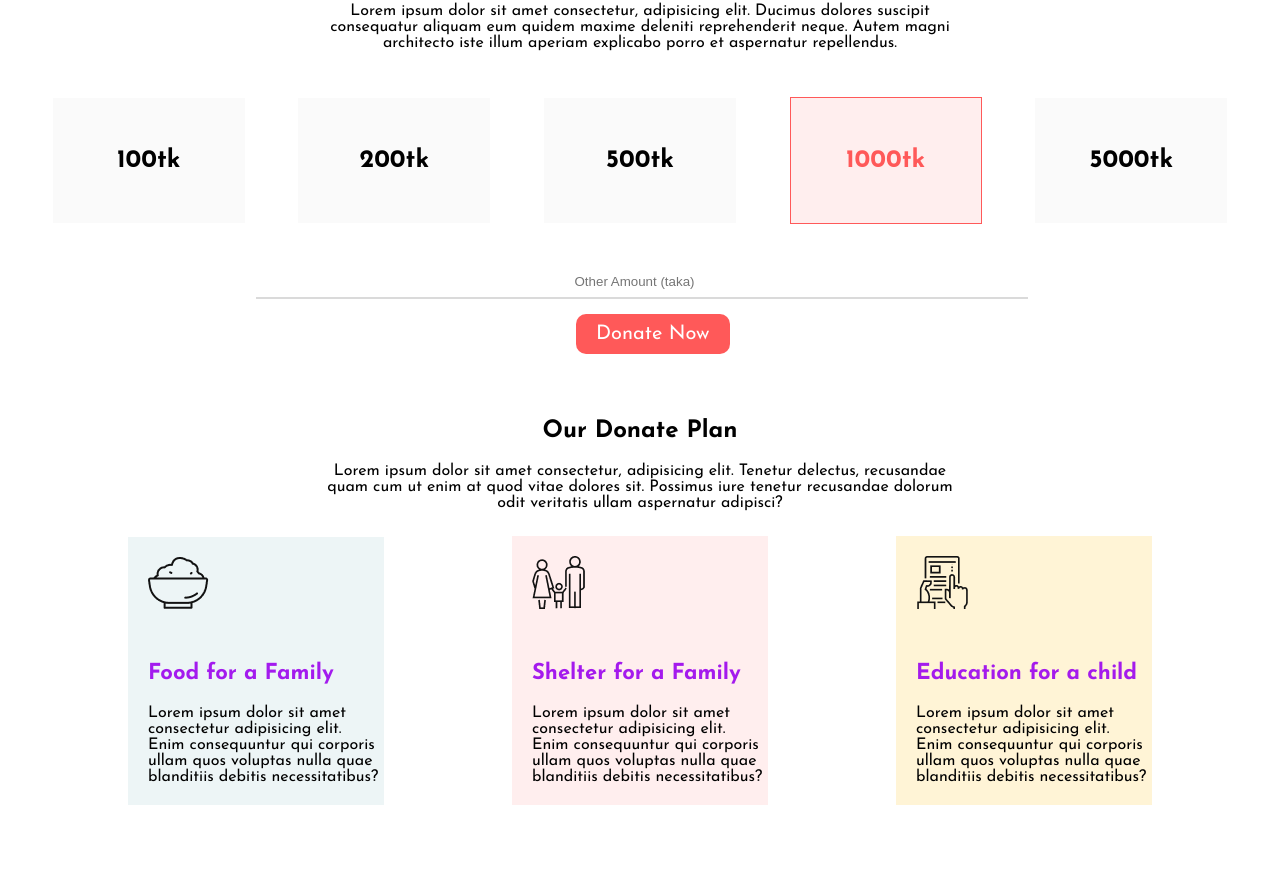
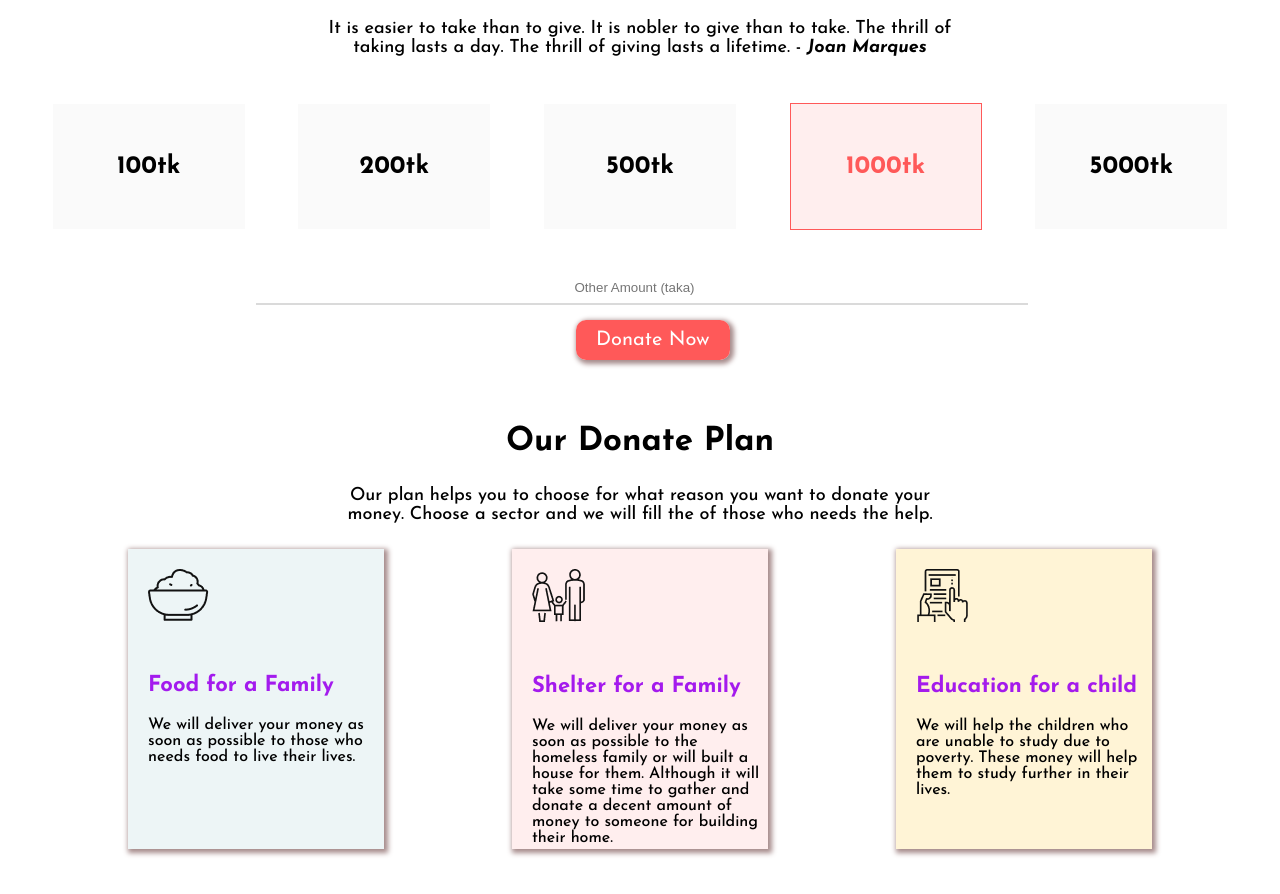
Before and after one commit to ShekhRaselMasrurAhmmadNissan/donate-today, a plain HTML site: page index.html in a window 1280 px wide. Shown: the part 816-1710 px from the top of the page. Drawn offline with Linux system fonts and the light colour scheme.

Commit message:
Our Donate plan and some styling with some relevant paragraph.

```diff
--- a/CSS/style.css
+++ b/CSS/style.css
@@ -46,6 +46,7 @@ section {
 	padding: 10px 20px;
 	color: white;
 	margin-left: 35%;
+	box-shadow: 2px 2px 5px 2px rgb(166, 139, 139);
 }
 
 #amount-information {
@@ -57,9 +58,17 @@ section {
 h2, p {
 	text-align: center;
 }
+h2 {
+	font-size: 33px;
+}
 p {
 	width: 50%;
+	font-weight: 500;
 	margin: 20px auto;
+}
+
+.description-information {
+	font-size: 18px;
 }
 
 #donate-today {
@@ -109,6 +118,8 @@ h3 {
 
 .plan {
 	width: 20%;
+	height: 300px;
+	box-shadow: 2px 2px 5px 2px rgb(166, 139, 139);
 }
 
 .plan > img {
--- a/index.html
+++ b/index.html
@@ -36,7 +36,7 @@
 		<!-- Donate Today Part -->
 		<section id="donate-today">
 			<h2>Donate Today</h2>
-			<p>Lorem ipsum dolor sit amet consectetur, adipisicing elit. Ducimus dolores suscipit consequatur aliquam eum quidem maxime deleniti reprehenderit neque. Autem magni architecto iste illum aperiam explicabo porro et aspernatur repellendus.</p>
+			<p class="description-information">It is easier to take than to give. It is nobler to give than to take. The thrill of taking lasts a day. The thrill of giving lasts a lifetime. - <i><b>Joan Marques</b></i></p>
 
 			<div id="amount-information">
 				<div class="amount">
@@ -63,22 +63,22 @@
 		<!-- Our Donate Plan Section Start -->
 		<section id="our-donate-plan">
 			<h2>Our Donate Plan</h2>
-			<p>Lorem ipsum dolor sit amet consectetur, adipisicing elit. Tenetur delectus, recusandae quam cum ut enim at quod vitae dolores sit. Possimus iure tenetur recusandae dolorum odit veritatis ullam aspernatur adipisci?</p>
+			<p class="description-information">Our plan helps you to choose for what reason you want to donate your money. Choose a sector and we will fill the of those who needs the help.</p>
 			<div id="plan-information">
 				<div id="food" class="plan">
 					<img src="./images/food.png" alt="">
 					<h4>Food for a Family</h4>
-					<p>Lorem ipsum dolor sit amet consectetur adipisicing elit. Enim consequuntur qui corporis ullam quos voluptas nulla quae blanditiis debitis necessitatibus?</p>
+					<p>We will deliver your money as soon as possible to those who needs food to live their lives.</p>
 				</div>
 				<div id="shelter" class="plan">
 					<img src="./images/shelter.png" alt="">
 					<h4>Shelter for a Family</h4>
-					<p>Lorem ipsum dolor sit amet consectetur adipisicing elit. Enim consequuntur qui corporis ullam quos voluptas nulla quae blanditiis debitis necessitatibus?</p>
+					<p>We will deliver your money as soon as possible to the homeless family or will built a house for them. Although it will take some time to gather and donate a decent amount of money to someone for building their home.</p>
 				</div>
 				<div id="education" class="plan">
 					<img src="./images/Frame-1.png" alt="">
 					<h4>Education for a child</h4>
-					<p>Lorem ipsum dolor sit amet consectetur adipisicing elit. Enim consequuntur qui corporis ullam quos voluptas nulla quae blanditiis debitis necessitatibus?</p>
+					<p>We will help the children who are unable to study due to poverty. These money will help them to study further in their lives.</p>
 				</div>
 			</div>
 		</section>
```
